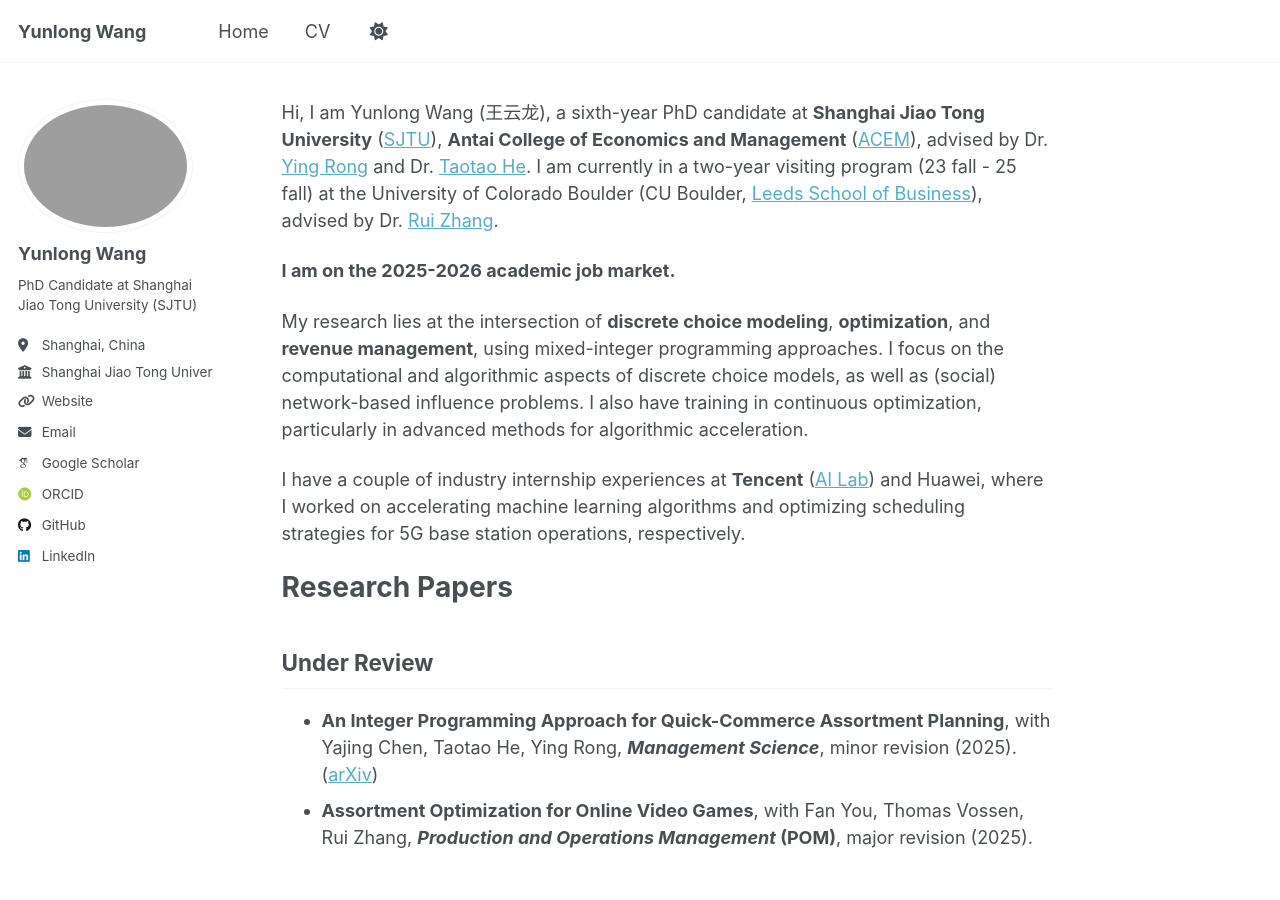
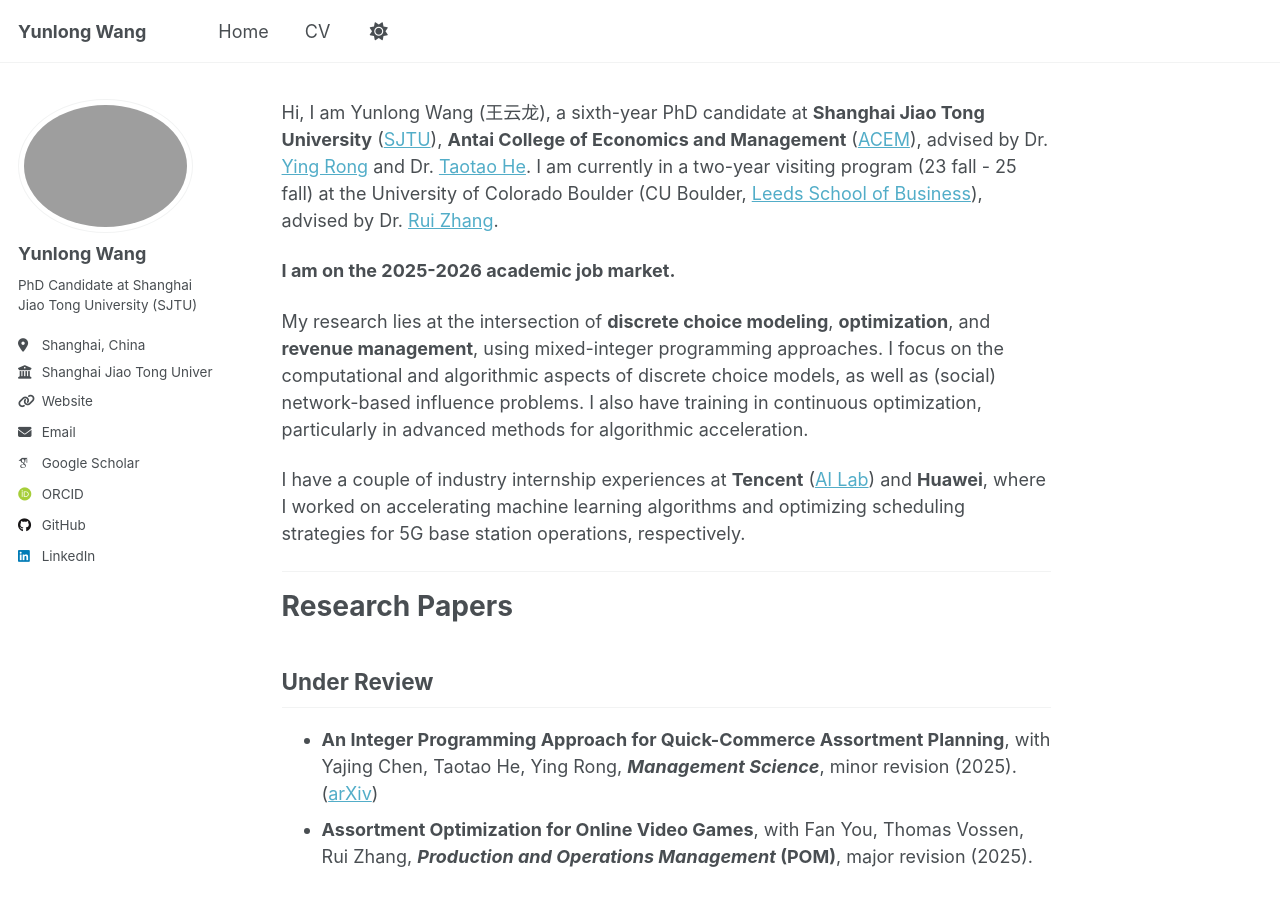
Before and after one commit to YLW2018/YLW2018.github.io, a Jekyll site: the page built from _pages/about.md, in a window 1280 px wide and 900 px high. Built offline with Jekyll 4.4.1, drawn with Linux system fonts in a browser that asks for light colours; some web fonts are replaced; a script that is not in the unit is left out.

Commit message:
initial commit

```diff
--- a/_pages/about.md
+++ b/_pages/about.md
@@ -14,8 +14,10 @@ Hi, I am Yunlong Wang (王云龙), a sixth-year PhD candidate at **Shanghai Jiao
 
 My research lies at the intersection of **discrete choice modeling**, **optimization**, and **revenue management**, using mixed-integer programming approaches. I focus on the computational and algorithmic aspects of discrete choice models, as well as (social) network-based influence problems. I also have training in continuous optimization, particularly in advanced methods for algorithmic acceleration.
 
-I have a couple of industry internship experiences at **Tencent** ([AI Lab](https://www.aiia-ai.org/col.jsp?id=184)) and Huawei, where I worked on accelerating machine learning algorithms and optimizing scheduling strategies for 5G base station operations, respectively.
+I have a couple of industry internship experiences at **Tencent** ([AI Lab](https://www.aiia-ai.org/col.jsp?id=184)) and **Huawei**, where I worked on accelerating machine learning algorithms and optimizing scheduling strategies for 5G base station operations, respectively.
 
+
+-----
 
 Research Papers
 ======
```
Also changed, not shown: 1 other file.
